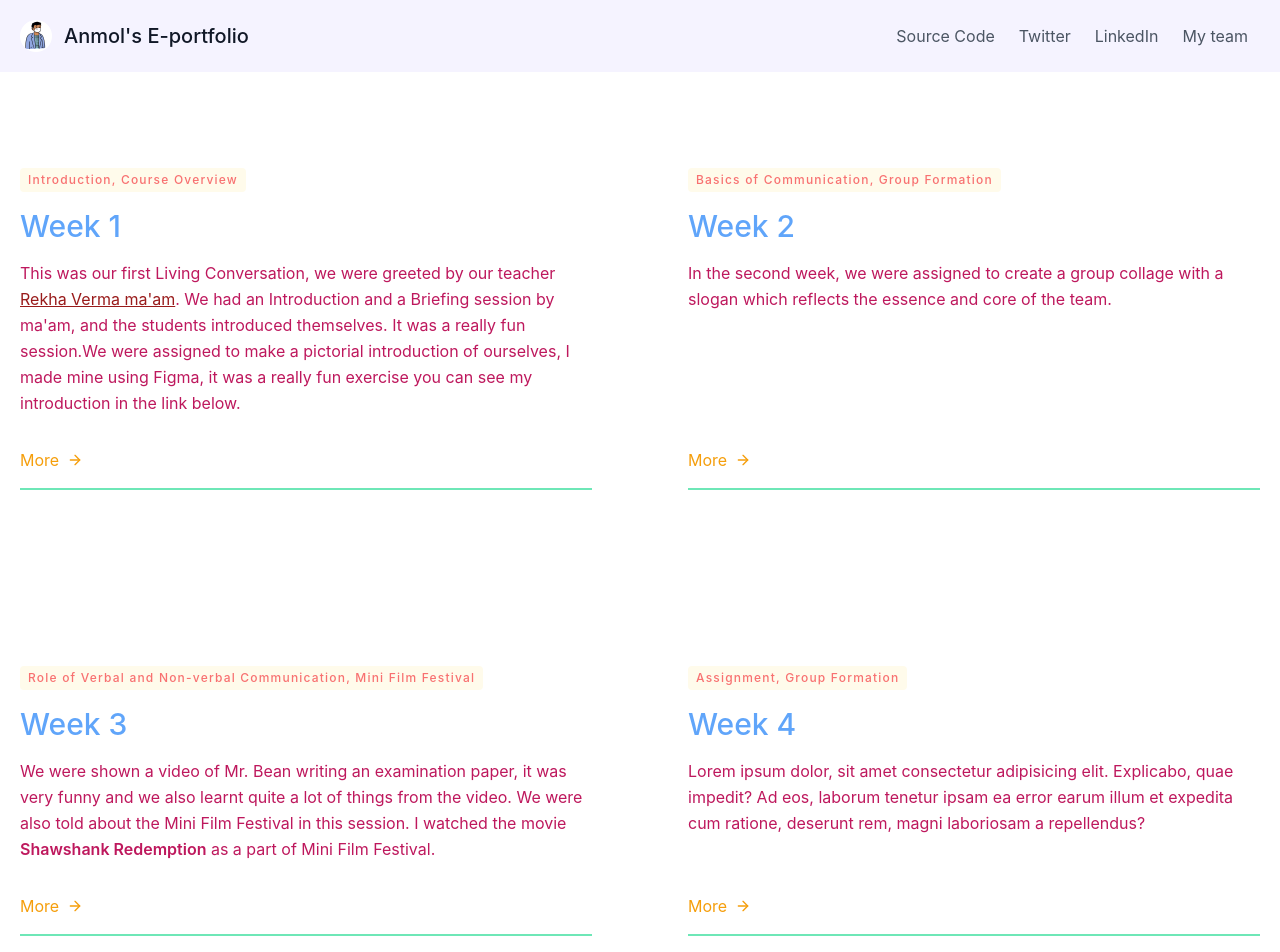
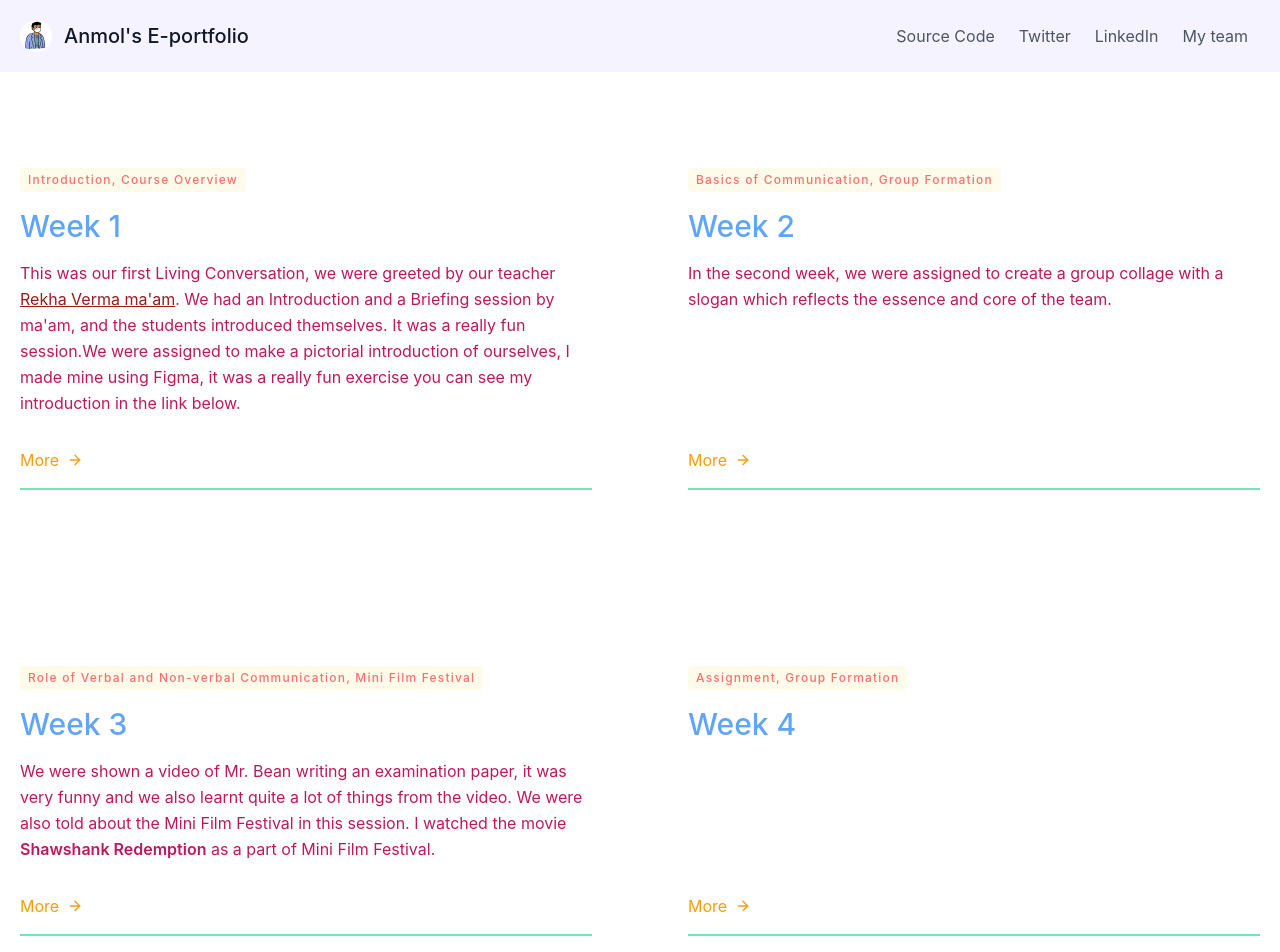
Before and after one commit to anmol-gh/e-portfolio, a React (Create React App) app: page /living-conversation in a window 1280 px wide. Shown: the top 952 px of the page. Built offline with nearby package versions, Linux system fonts and the light colour scheme.

Commit message:
Week 4 added

```diff
--- a/src/App.js
+++ b/src/App.js
@@ -11,6 +11,7 @@ import Footer from "./components/footer";
 import LivConWeek1 from "./components/liv-con/liv-con-week1";
 import LivConWeek2 from "./components/liv-con/liv-con-week2";
 import LivConWeek3 from "./components/liv-con/liv-con-week3";
+import LivConWeek4 from "./components/liv-con/liv-con-week4";
 import { BrowserRouter as Router, Switch, Route, Link } from "react-router-dom";
 function App() {
   return (
@@ -51,6 +52,11 @@ function App() {
           <LivConWeek3 />
           <Footer />
         </Route>
+        <Route exact path="/liv-con-week-4">
+          <Navbar />
+          <LivConWeek4 />
+          <Footer />
+        </Route>
       </Switch>
     </Router>
   );
--- /dev/null
+++ b/src/components/liv-con/liv-con-week4.jsx
@@ -0,0 +1,7 @@
+const LivConWeek4 = () => {
+    return(
+<h1>Hello World</h1>
+    );
+}
+
+export default LivConWeek4;
--- a/src/components/livingConversation.jsx
+++ b/src/components/livingConversation.jsx
@@ -128,13 +128,10 @@ const LivCon = () => {
                 Week 4
               </h2>
               <p className="text-pink-700 leading-relaxed mb-8">
-                Lorem ipsum dolor, sit amet consectetur adipisicing elit.
-                Explicabo, quae impedit? Ad eos, laborum tenetur ipsam ea error
-                earum illum et expedita cum ratione, deserunt rem, magni
-                laboriosam a repellendus?
+
               </p>
               <div className="flex items-center flex-wrap pb-4 mb-4 border-b-2 border-green-300 mt-auto w-full">
-                <a className="text-yellow-500 inline-flex items-center">
+                <a className="text-yellow-500 inline-flex items-center" href="/liv-con-week-4">
                   More
                   <svg
                     className="w-4 h-4 ml-2"
```
